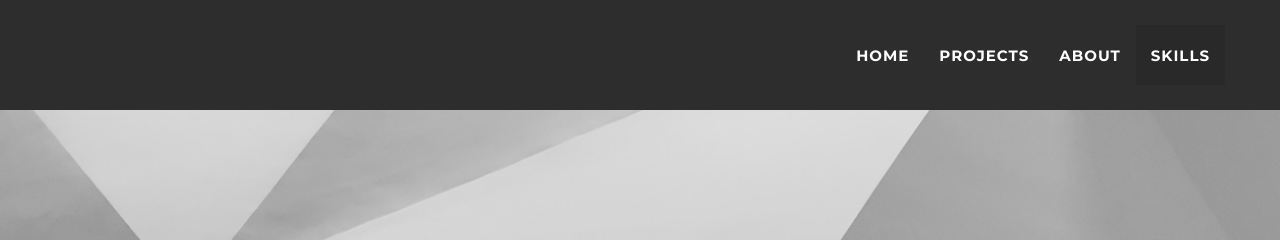
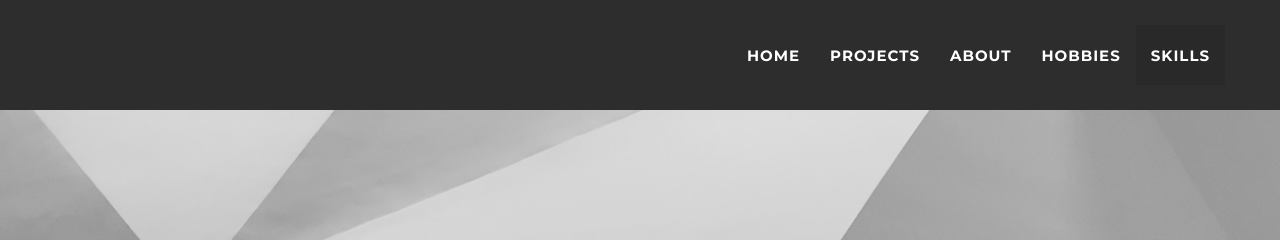
Before and after one commit to brf217/brf217.github.io, a Jekyll site: the page built from _posts/2014-07-18-project-1.markdown, in a window 1280 px wide. Shown: the top 240 px of the page. Built offline with Jekyll 4.4.1, drawn with Linux system fonts in a browser that asks for light colours.

Commit message:
Update nav.html

```diff
--- a/_includes/nav.html
+++ b/_includes/nav.html
@@ -25,6 +25,9 @@
         <li class="page-scroll">
           <a href="#about">About</a>
         </li>
+        <li class="page-scroll">
+          <a href="#hobbies">Hobbies</a>
+        </li>
           <li class="page-scroll">
           <a href="#skills">Skills</a>
         </li>
```
